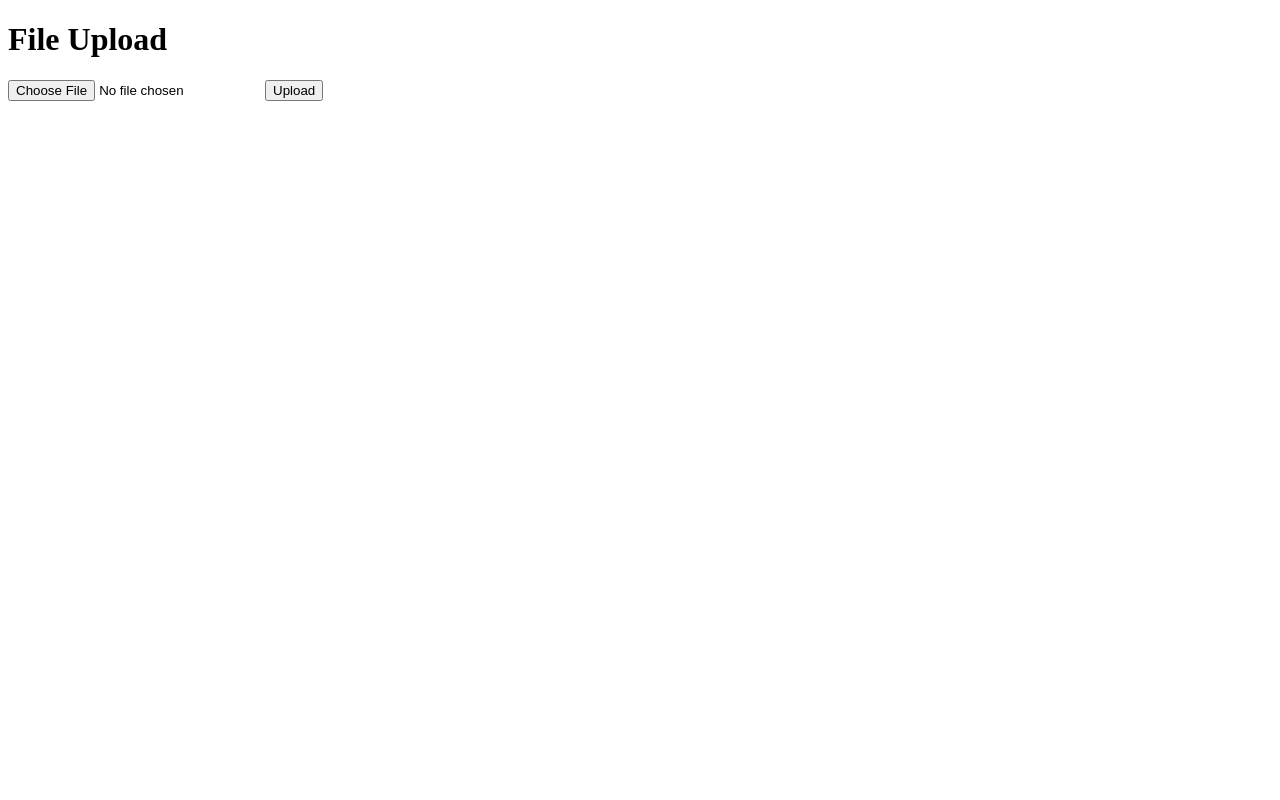
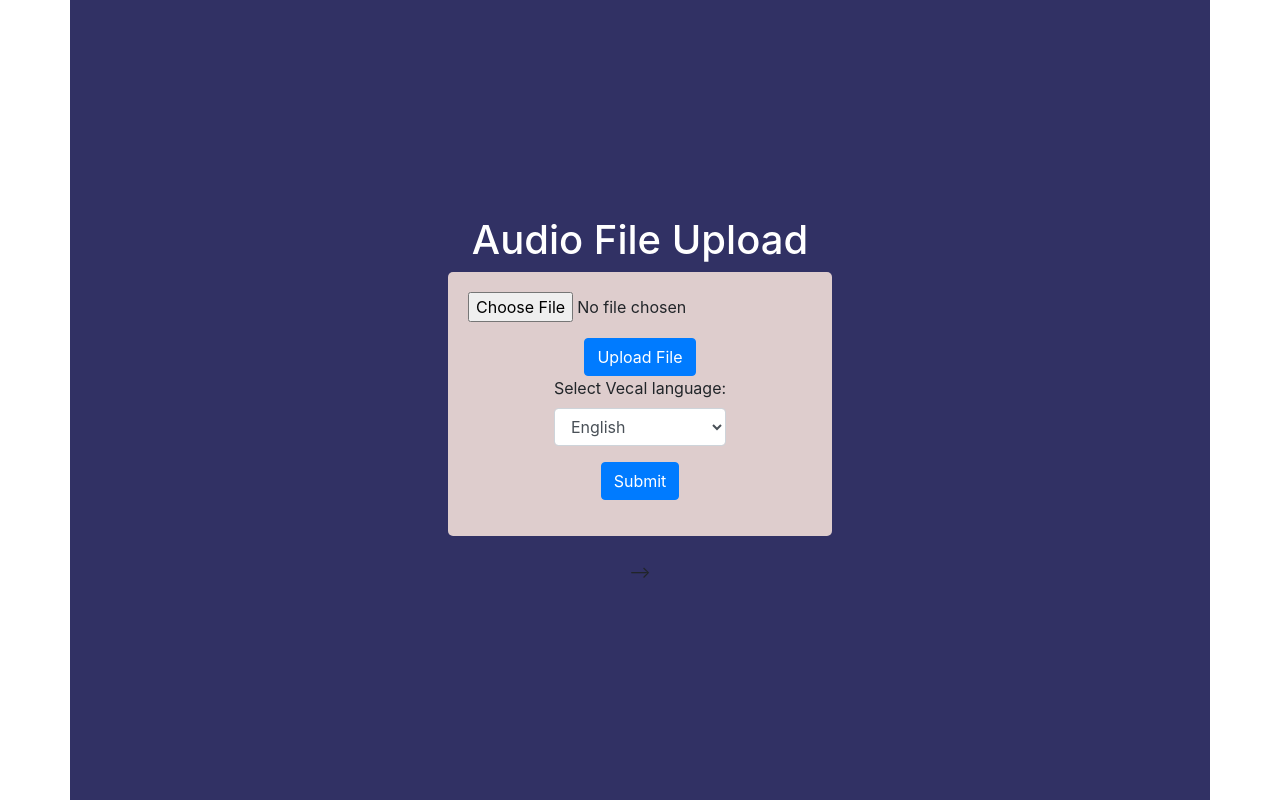
Before and after one commit to linuxemb/web-javascript, a website: page public/index.html in a window 1280 px wide. Drawn offline with nearby package versions, Linux system fonts and the light colour scheme.

Commit message:
GUI part beautify done

```diff
--- a/public/index.html
+++ b/public/index.html
@@ -1,13 +1,58 @@
 <!DOCTYPE html>
 <html>
 <head>
-  <title>File Upload</title>
+  <title>Audio File Upload</title>
+  <link rel="stylesheet" type="text/css" href="styles.css">
+  <link rel="stylesheet" href="https://maxcdn.bootstrapcdn.com/bootstrap/4.5.2/css/bootstrap.min.css">
+
 </head>
 <body>
-  <h1>File Upload</h1>
-  <form id="uploadForm" action="/upload" method="post" enctype="multipart/form-data">
-    <input type="file" name="file" id="fileInput">
-    <button type="submit">Upload</button>
+  <div class="container">
+  <h1>Audio File Upload </h1>
+
+  <!-- To -->
+  <form>
+  <div class="form-group">
+    <!-- <input type="file" class="form-control-file"> -->
+    <input type="file" id="file" name="file" class="form-control-file">
+
+   </div>
+     <button type="submit" class="btn btn-primary">Upload File</button>
+
+    <div class="form-group">
+    <label for="Audio language">Select Vecal language:</label>
+    <select id="language" name="language" class="form-control">
+    <option value="english">English</option>
+    <option value="spanish">Spanish</option>
+    <option value="french">French</option>
+    <option value="chinese">Chinese</option>
+    <!-- Add more language options as needed -->
+   </select>
+</div>
+
+
+<div class="form-group">
+    <input type="submit" value="Submit" class="btn btn-primary">
+  </div>
+
   </form>
+
+<!-- From -->
+
+  <!-- <form action="/upload" method="post" enctype="multipart/form-data">
+    <input type="file" name="file" required>
+    <label for="language">Language:</label>
+    <select name="language" id="language">
+      <option value="english">English</option>
+      <option value="spanish">Spanish</option>
+      <option value="french">French</option>
+      <!-- Add more language options as needed -->
+    </select>
+    <br>
+  </form> -->
+
+
+
+
 </body>
 </html>
--- /dev/null
+++ b/public/styles.css
@@ -0,0 +1,44 @@
+body {
+    display: flex;
+    justify-content: center;
+    align-items: center;
+    min-height: 100vh;
+    background-color: rgb(160, 160, 188);
+  }
+
+  form {
+    display: flex;
+    flex-direction: column;
+    align-items: center;
+    padding: 20px;
+    background-color: rgb(198, 164, 164);
+    border-radius: 5px; /* Add a value for border-radius */
+  }
+
+
+  .container {
+    display: flex;
+    flex-direction: column;
+    align-items: center;
+    justify-content: center;
+    min-height: 100vh;
+    background-color: rgb(49, 49, 100);
+    padding: 20px;
+    box-sizing: border-box;
+  }
+
+  h1 {
+    color: rgb(255, 255, 255);
+    margin-bottom: 20px;
+  }
+
+  form {
+    background-color: rgb(222, 205, 205);
+    padding: 20px;
+    border-radius: 5px;
+  }
+
+
+  .form-group {
+    margin-bottom: 70px;
+  }
```
Also changed, not shown: index.js (+6 -7 lines), GUI.PNG (added).
